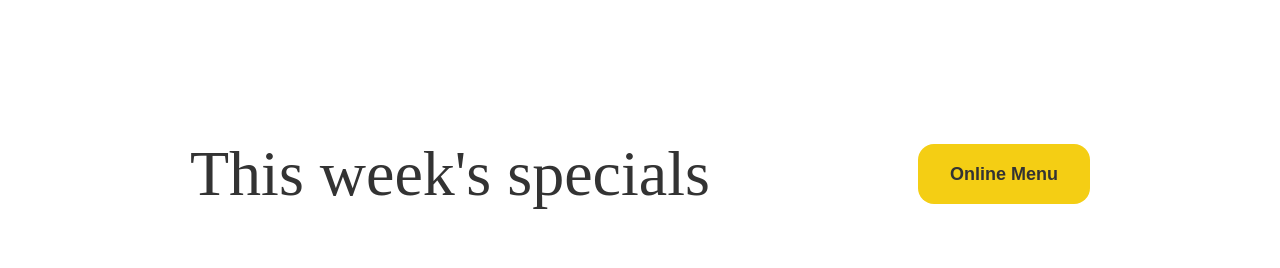
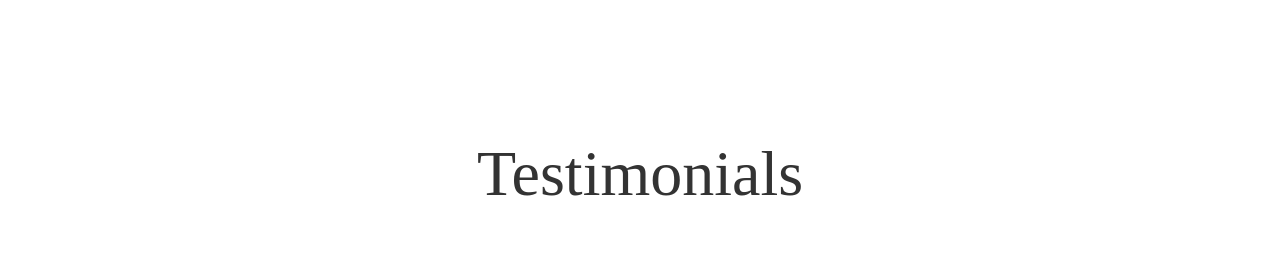
Before and after one commit to evanch98/little-lemon-react, a React (Create React App) app: page / in a window 1280 px wide. Shown: the part 1512-1780 px from the top of the page. Built offline with nearby package versions, Linux system fonts and the light colour scheme; grey boxes are pictures that could not be loaded.

Commit message:
update the Testimonials

```diff
--- a/src/components/section/testimonials.tsx
+++ b/src/components/section/testimonials.tsx
@@ -1,4 +1,3 @@
-import Button from "../common/button";
 import MenuCard from "../common/menu-card";
 
 const testimonials = [
@@ -25,11 +24,8 @@ const testimonials = [
 const Testimonials = () => {
   return (
     <div className="flex flex-col space-y-[48px] items-center justify-center w-full text-[#333333]">
-      <div className="flex items-center justify-between md:w-[900px] w-full">
-        <h1 className="text-[4rem] markazi-text">This week's specials</h1>
-        <Button>
-          <p className="font-bold karla text-lg">Online Menu</p>
-        </Button>
+      <div className="flex items-center justify-center md:w-[900px] w-full">
+        <h1 className="text-[4rem] markazi-text">Testimonials</h1>
       </div>
       <div className="w-full flex items-center justify-center space-x-[20px]">
         {testimonials.map((testimonial) => (
```
